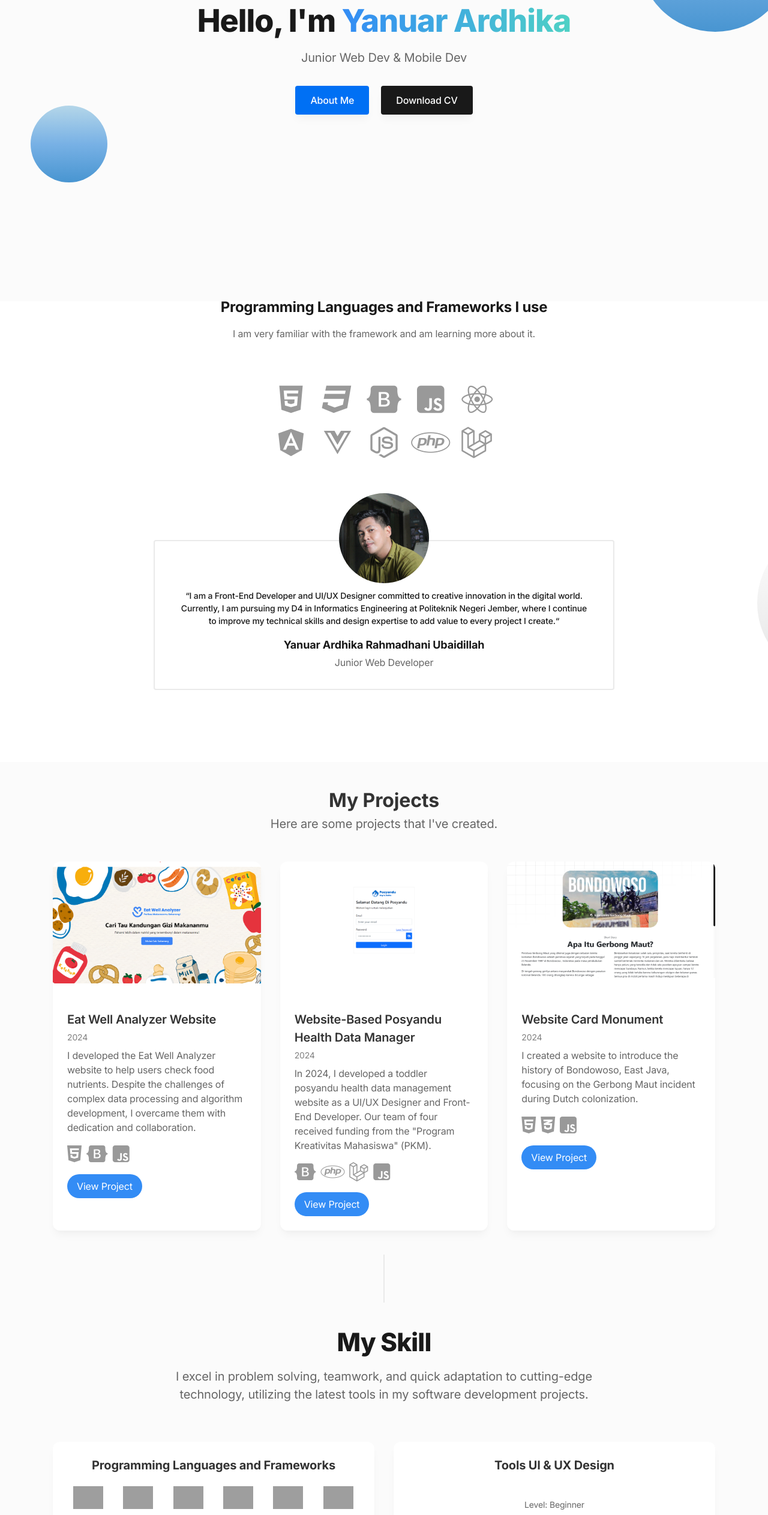
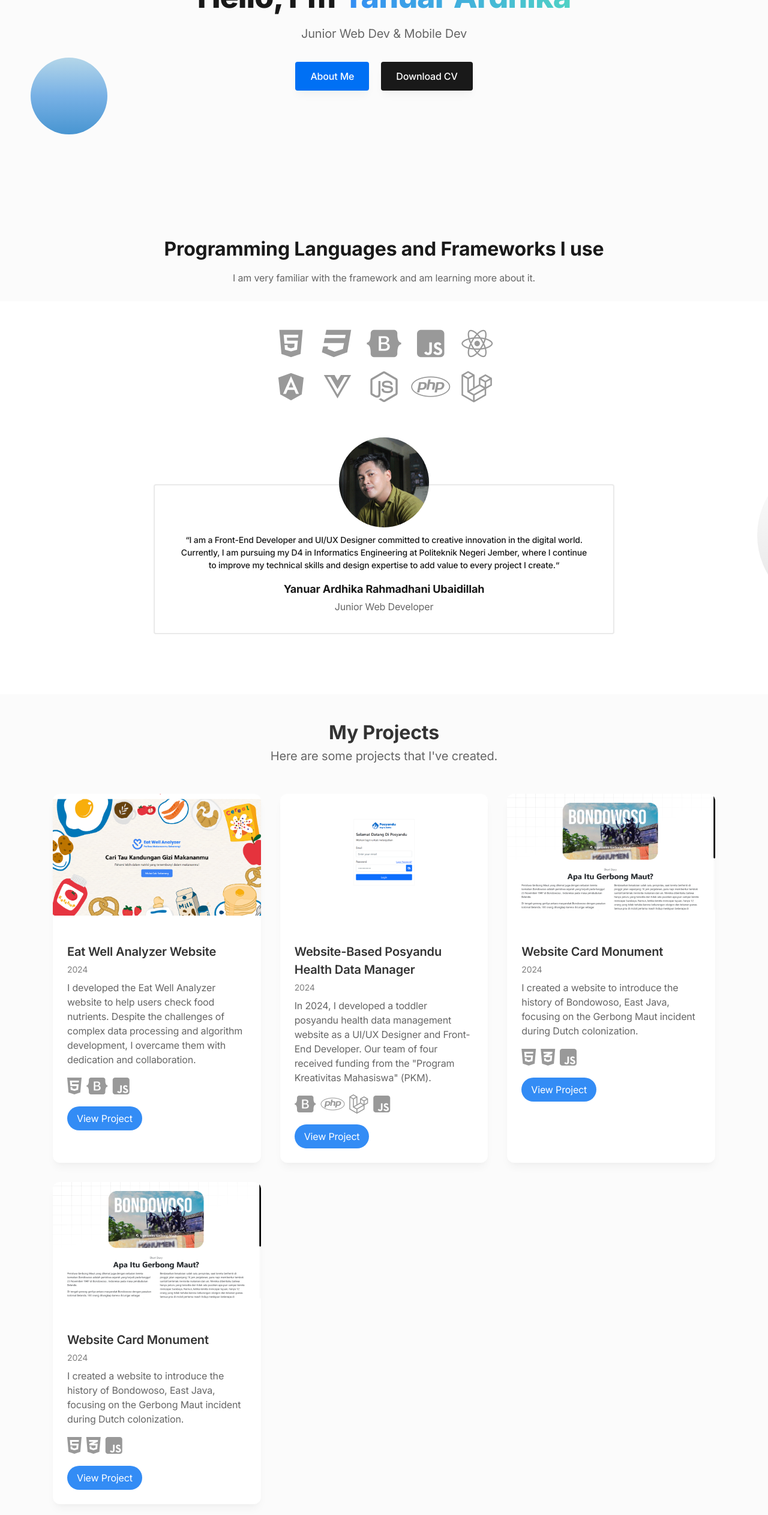
Before and after one commit to ardhikaxx/portofolio-react, a Next.js app: page / in a window 1280 px wide. Shown: the part 234-2759 px from the top of the page at 60% size. Built offline with nearby package versions, Linux system fonts and the light colour scheme; grey boxes are pictures that could not be loaded.

Commit message:
update- view web

```diff
--- a/components/hero.tsx
+++ b/components/hero.tsx
@@ -1,6 +1,6 @@
 export default function Hero() {
   return (
-    <section className="relative overflow-hidden z-10 py-10">
+    <section className="relative overflow-hidden z-10">
       <div className="absolute left-1/2 transform -translate-x-1/2 bottom-0 pointer-events-none z-0" aria-hidden="true">
         <svg width="1360" height="578" viewBox="0 0 1360 578" xmlns="http://www.w3.org/2000/svg">
           <defs>
--- a/components/profile.tsx
+++ b/components/profile.tsx
@@ -4,7 +4,7 @@ import '@fortawesome/fontawesome-free/css/all.css';
 
 export default function Profile() {
   return (
-    <section className="relative py-10">
+    <section className="relative py-5 z-10">
 
       {/* Illustration behind content */}
       <div className="absolute left-1/2 transform -translate-x-1/2 bottom-0 pointer-events-none -mb-32" aria-hidden="true">
@@ -26,8 +26,8 @@ export default function Profile() {
       <div className="max-w-6xl mx-auto px-4 sm:px-6">
         <div className="py-12 md:py-20">
 
-          <div className="max-w-3xl mx-auto text-center pb-12 md:pb-16">
-            <h2 className="h4 mb-4">Programming Languages and Frameworks I use</h2>
+          <div className=" mx-auto text-center pb-12 md:pb-16">
+            <h2 className="h3 mb-4">Programming Languages and Frameworks I use</h2>
             <p className=" text-gray-600" data-aos="zoom-y-out">I am very familiar with the framework and am learning more about it.</p>
           </div>
 
--- a/components/project.tsx
+++ b/components/project.tsx
@@ -7,7 +7,6 @@ import Project2 from '@/public/images/project/projek2.png'
 import Project3 from '@/public/images/project/projek3.png'
 import Image from 'next/image'
 
-// Contoh data project
 const projects = [
   {
     id: 1,
@@ -29,6 +28,15 @@ const projects = [
   },
   {
     id: 3,
+    name: 'Website Card Monument',
+    description: 'I created a website to introduce the history of Bondowoso, East Java, focusing on the Gerbong Maut incident during Dutch colonization.',
+    image: Project3,
+    languages: ['html', 'css', 'javascript'],
+    link: 'https://web-app-posyandu.vercel.app/',
+    year: 2024
+  },
+  {
+    id: 4,
     name: 'Website Card Monument',
     description: 'I created a website to introduce the history of Bondowoso, East Java, focusing on the Gerbong Maut incident during Dutch colonization.',
     image: Project3,
```
